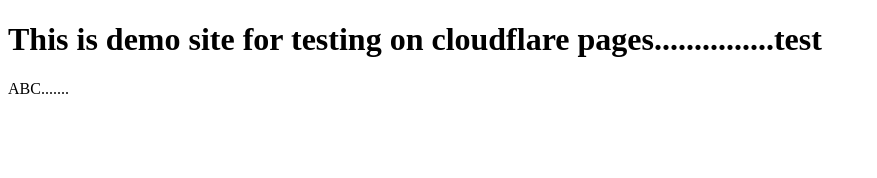
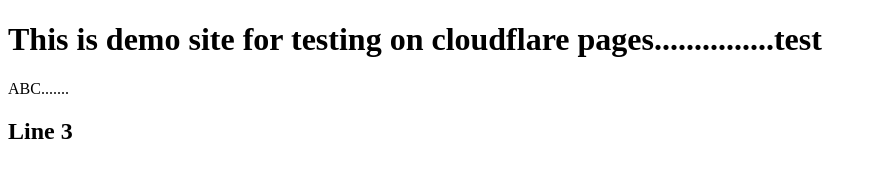
Before and after one commit to Amanath06/cdn-static-page, a plain HTML site: page abc.html in a window 1280 px wide. Shown: the whole page, without its empty margins (0-877 px from the left). Drawn offline with Linux system fonts and the light colour scheme.

Commit message:
Update abc.html

```diff
--- a/abc.html
+++ b/abc.html
@@ -9,5 +9,6 @@
 <body>
     <h1>This is demo site for testing on cloudflare pages...............test</h1>
     <p>ABC.......</p>
+    <h2>Line 3</h2>
 </body>
 </html>
```
